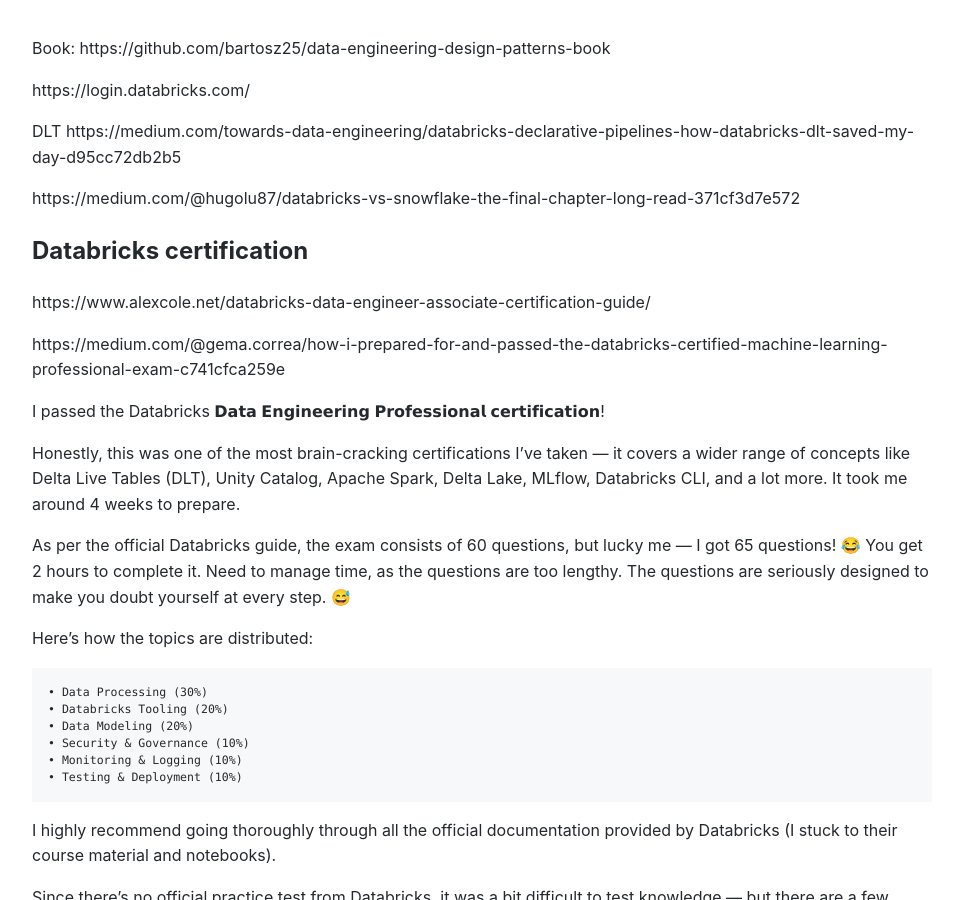
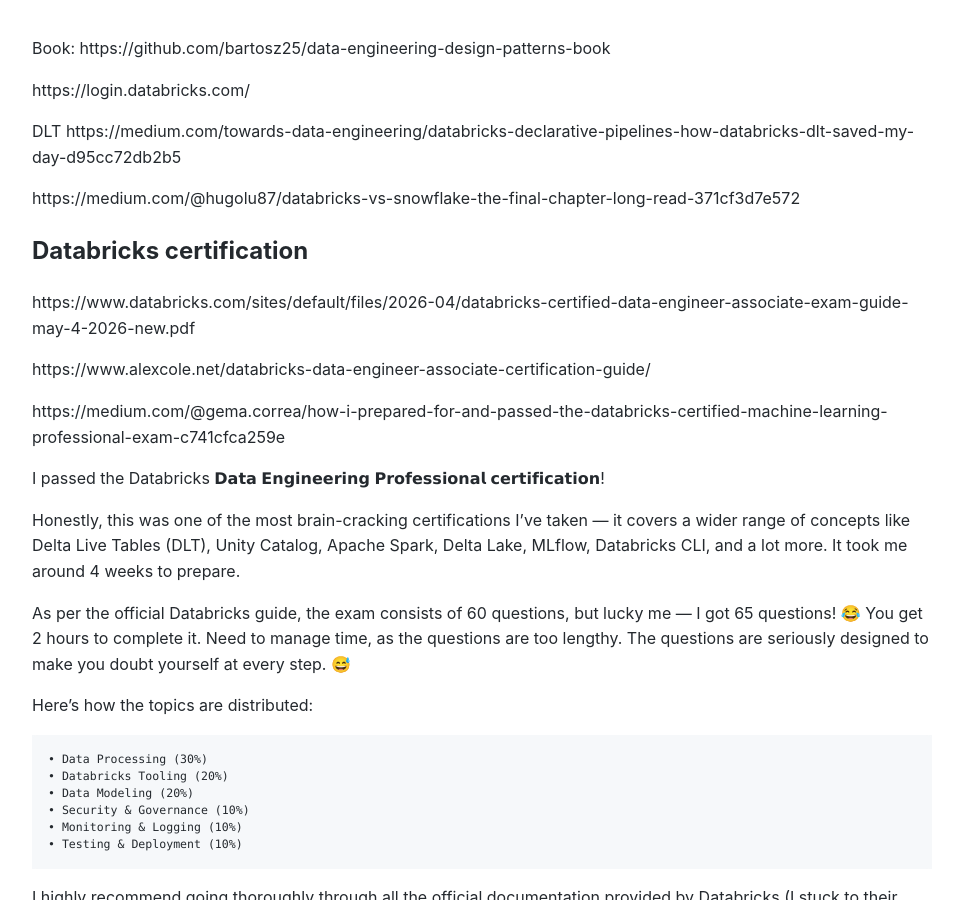
Before and after one commit to Michael-Lubinsky/michael-lubinsky.github.com, a Jekyll site: the page built from spark/databricks.md, in a window 1280 px wide and 900 px high. Shown: the whole window, without its empty margins (158-1117 px from the left). Built offline with Jekyll 4.4.1, drawn with Linux system fonts in a browser that asks for light colours; our own code applies the rules of GitHub Pages for plain Markdown files; some of the changed lines change nothing that is shown.

Commit message:
Update databricks.md

```diff
--- a/spark/databricks.md
+++ b/spark/databricks.md
@@ -9,6 +9,9 @@
 https://medium.com/@hugolu87/databricks-vs-snowflake-the-final-chapter-long-read-371cf3d7e572
 
 ## Databricks certification
+
+https://www.databricks.com/sites/default/files/2026-04/databricks-certified-data-engineer-associate-exam-guide-may-4-2026-new.pdf
+
 https://www.alexcole.net/databricks-data-engineer-associate-certification-guide/
 
 https://medium.com/@gema.correa/how-i-prepared-for-and-passed-the-databricks-certified-machine-learning-professional-exam-c741cfca259e
```
